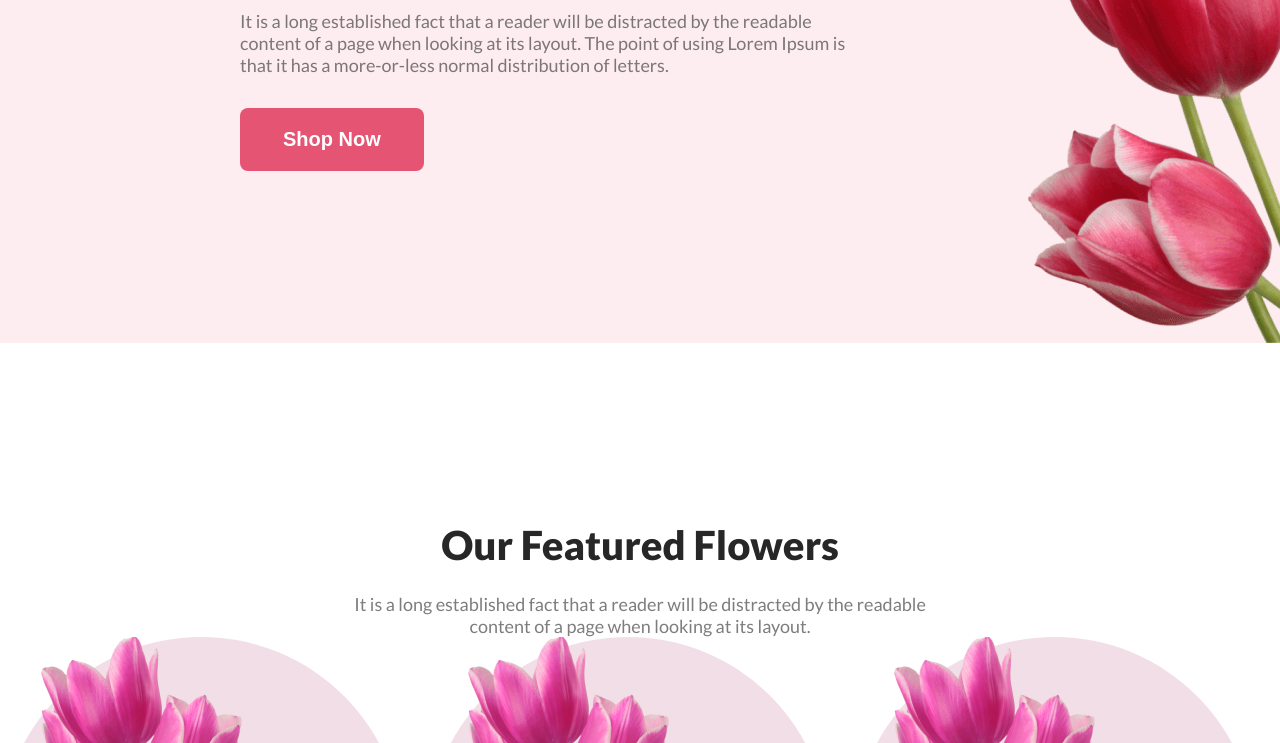
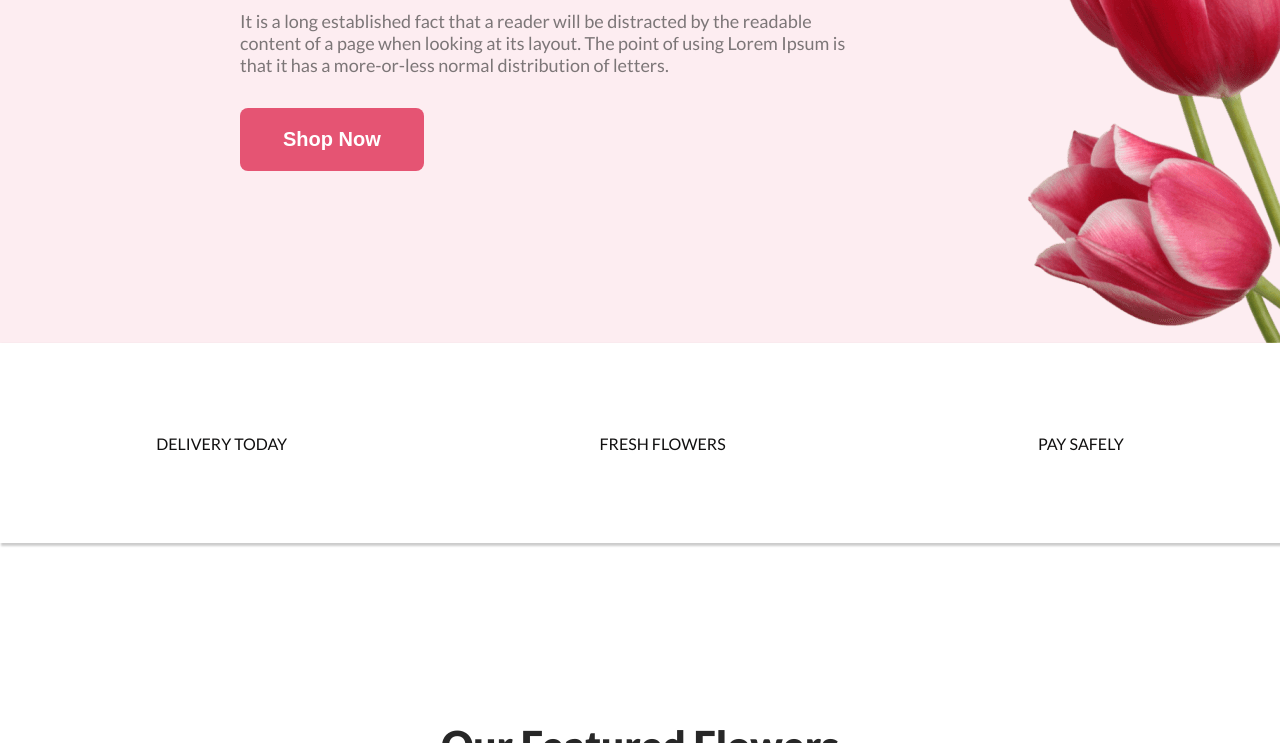
Before and after one commit to bymshihab/Assignment-flowerWebSite, a plain HTML site: page index.html in a window 1280 px wide. Shown: the part 507-1250 px from the top of the page. Drawn offline with Linux system fonts and the light colour scheme.

Commit message:
extra div added  for bonus

```diff
--- a/index.html
+++ b/index.html
@@ -35,6 +35,21 @@
         </div>
       </section>
     </header>
+
+    <section>
+        <div class="extra">
+            <div class="">
+                <p><a href="">DELIVERY TODAY</a></p>
+            </div>
+            <div class="">
+                <p><a href="">FRESH FLOWERS</a></p>
+            </div>
+            <div class="">
+                <p><a href="">PAY SAFELY</a></p>
+            </div>
+
+        </div>
+    </section>
 
     <main>
       <section>
--- a/style.css
+++ b/style.css
@@ -140,3 +140,26 @@ body {
   background: #111010;
   margin-top: 128px;
 }
+
+
+
+/* eXTRA div styles */
+
+.extra{
+    display: flex;
+    justify-content: space-around;
+    align-items: center;
+    height: 200px;
+    background-color: white;
+    box-shadow: 2px 2px 2px 1px rgba(0, 0, 0, 0.2)
+
+}
+
+.extra a{
+    text-decoration: none;
+    color: #111010;
+}
+
+.extra a:hover{
+    color: #e55473;
+}
```
